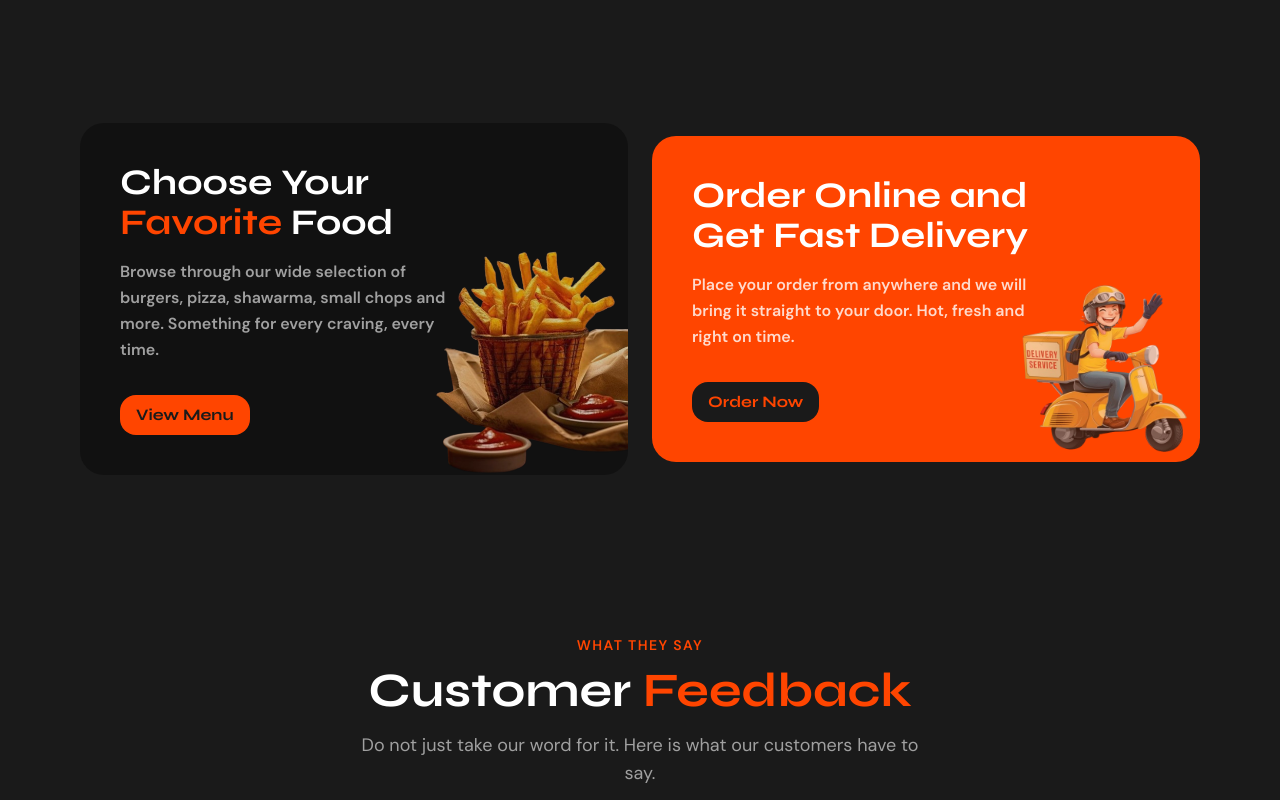
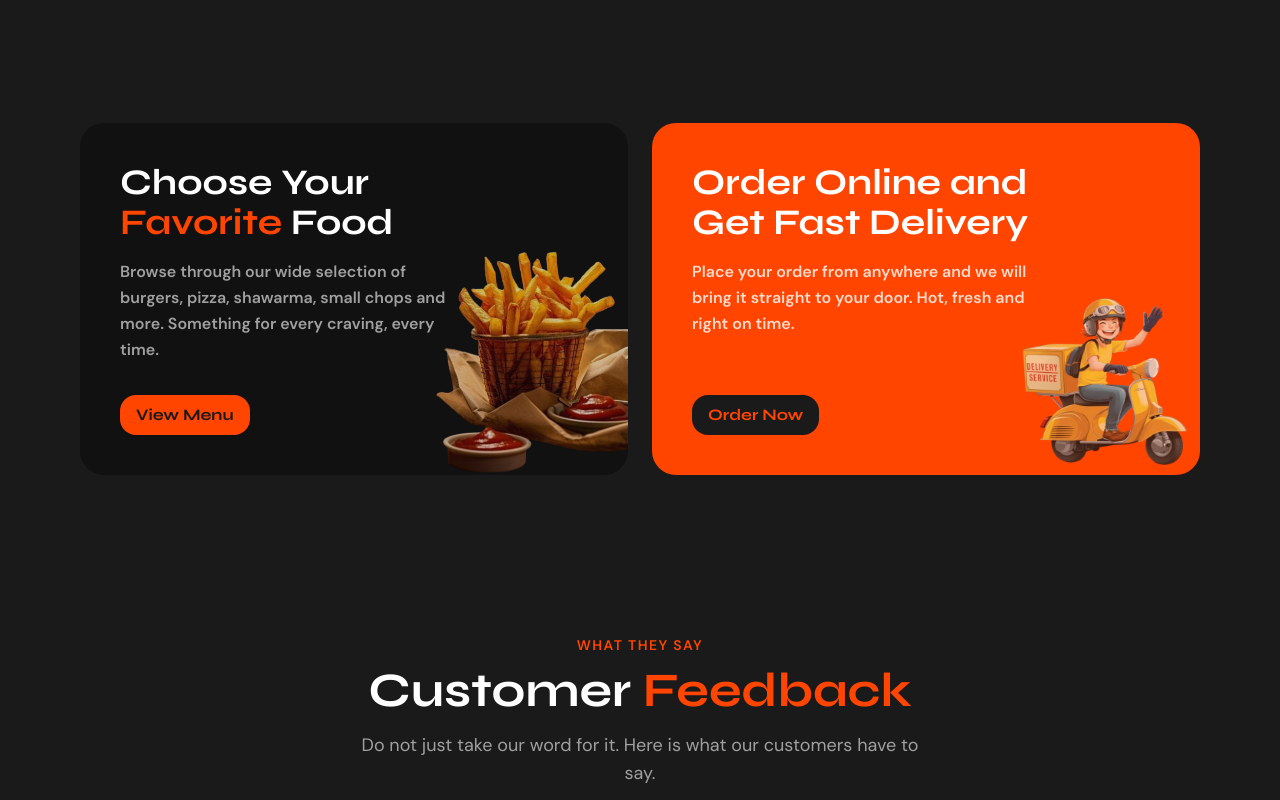
Before and after one commit to chiamakauyanna/the-craving-landing-page, a React (Vite) app in the folder client/: page / in a window 1280 px wide. Shown: the part 2760-3560 px from the top of the page. Built offline with nearby package versions, Linux system fonts and the light colour scheme.

Commit message:
updated height

```diff
--- a/client/src/components/sections/PromoBanner.jsx
+++ b/client/src/components/sections/PromoBanner.jsx
@@ -6,10 +6,11 @@ import AnimateOnScroll from "../common/AnimateOnScroll";
 const PromoBanner = () => {
   return (
     <section id="promo" className="py-20 px-6 lg:px-20">
-      <div className="grid grid-cols-1 md:grid-cols-2 gap-6 lg:grid-cols-2 items-center">
+      <div className="grid grid-cols-1 md:grid-cols-2 gap-6 items-stretch">
+
         {/* Left Card */}
-        <AnimateOnScroll direction="left">
-          <div className="relative overflow-hidden rounded-3xl bg-secondary p-6 md:p-10 flex flex-col justify-between min-h-64">
+        <AnimateOnScroll direction="left" className="h-full">
+          <div className="h-full relative overflow-hidden rounded-3xl bg-secondary p-6 md:p-10 flex flex-col justify-between">
             <div className="lg:max-w-[75%]">
               <h3 className="font-heading text-2xl md:text-3xl font-bold text-white xl:text-4xl">
                 Choose Your <span className="text-accent">Favorite</span> Food
@@ -31,8 +32,8 @@ const PromoBanner = () => {
         </AnimateOnScroll>
 
         {/* Right Card */}
-        <AnimateOnScroll direction="right">
-          <div className="relative overflow-hidden rounded-3xl bg-accent p-6 md:p-10 flex flex-col justify-between min-h-64">
+        <AnimateOnScroll direction="right" className="h-full">
+          <div className="h-full relative overflow-hidden rounded-3xl bg-accent p-6 md:p-10 flex flex-col justify-between">
             <div className="lg:max-w-[75%]">
               <h3 className="font-heading text-2xl md:text-3xl font-bold text-white xl:text-4xl">
                 Order Online and Get Fast Delivery
@@ -55,6 +56,7 @@ const PromoBanner = () => {
             />
           </div>
         </AnimateOnScroll>
+
       </div>
     </section>
   );
--- a/client/src/components/sections/TestimonialSection.jsx
+++ b/client/src/components/sections/TestimonialSection.jsx
@@ -22,16 +22,17 @@ const TestimonialsSection = () => {
       </AnimateOnScroll>
 
       {/* Cards */}
-      <div className="mt-14 grid grid-cols-1 gap-6 sm:grid-cols-2 lg:grid-cols-3">
+      <div className="mt-14 grid grid-cols-1 gap-6 md:grid-cols-2 lg:grid-cols-3">
         {testimonials.map((testimonial, index) => (
           <AnimateOnScroll
             key={testimonial.id}
             direction="up"
             delay={index * 0.15}
+            className="h-full"
           >
             <div
               key={testimonial.id}
-              className="bg-secondary rounded-3xl p-8 flex flex-col gap-4 hover:border border-accent transition-all duration-300"
+              className="bg-secondary rounded-3xl p-8 flex flex-col gap-4 hover:border border-accent transition-all duration-300 h-full"
             >
               <StarRating rating={testimonial.rating} />
               <p className="text-textLight leading-relaxed">
```
